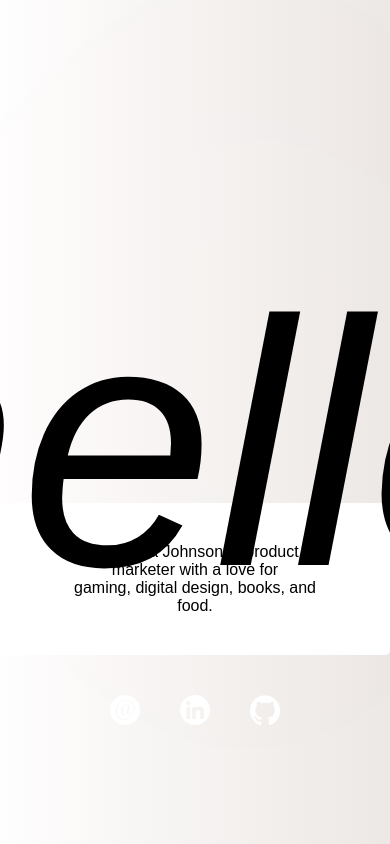
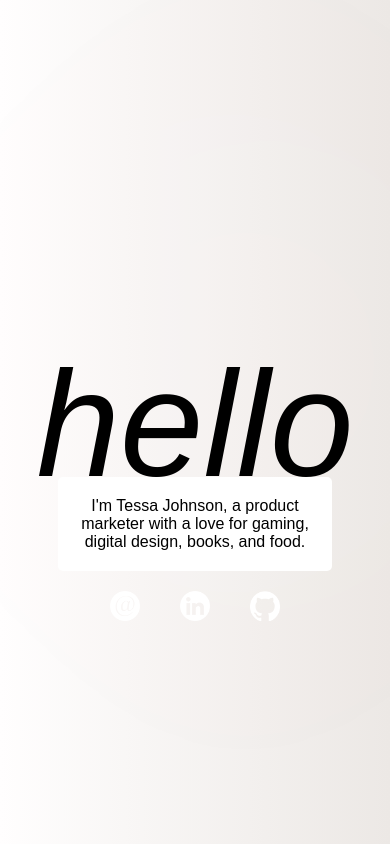
Before and after one commit to tessitak/personal-website, a plain HTML site: page index.html in a window 390 px wide. Drawn offline with Linux system fonts and the light colour scheme; a web font is replaced by a local one.

Commit message:
mobile portrait styling

```diff
--- a/index.html
+++ b/index.html
@@ -18,7 +18,7 @@
 			hello
 		</div>
 		<div class="text">
-					I'm Tessa Johnson, a product marketer with a love for<br>gaming, digital design, books, and food.
+				I'm Tessa Johnson, a product marketer with a love for gaming, digital design, books, and food.
 		</div>
 	</div>
 	<div class="icons">
--- a/style.css
+++ b/style.css
@@ -37,8 +37,6 @@ body, html {
     transform: translateX(-50%) translateY(-50%);
 }
 /*End background blur*/
-
-
 
 .content {
     display: flex;
@@ -89,3 +87,22 @@ img {
     transform: scale(1.2);
     transition: all 0.3s ease-in-out;
 }
+
+@media screen and (max-device-width: 850px), (max-width: 850px) {
+    .hello {
+        font-size: 150px;
+        position: absolute;
+        bottom: 80px;
+    }
+    .content {
+        height: 70%;
+        position: relative;
+    }
+    .text {
+        padding: 20px;
+        width: 60%;
+    }
+    .icons {
+        padding: 0;
+    }
+}
```
Lines whose indentation alone changed are shown as unchanged.
